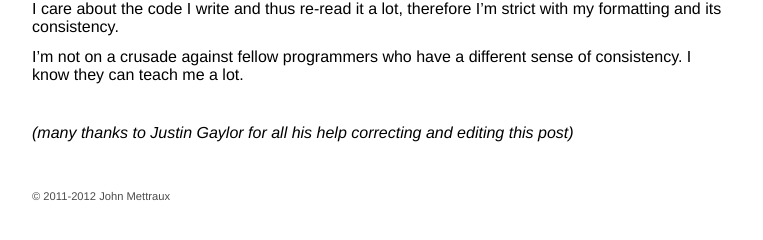
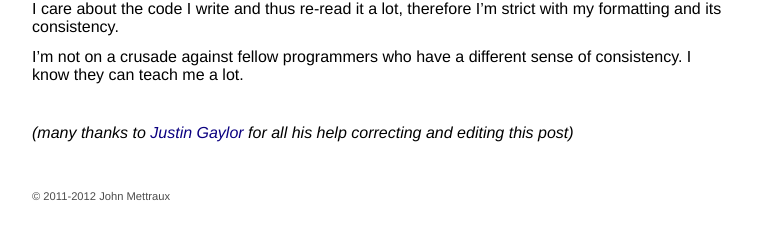
Before and after one commit to jmettraux/jmettraux.github.com, a Jekyll site: the page built from _posts/2012-05-07-fear-of-a-new-line.md, in a window 1280 px wide and 900 px high, scrolled down 4530 px. Shown: the part 647-887 px from the top of the window, without its empty margins (258-1021 px from the left). Built offline with Jekyll 4.4.1, drawn with Linux system fonts in a browser that asks for light colours; part of the change alters nothing that is shown.

```diff
--- a/_posts/2012-05-07-fear-of-a-new-line.md
+++ b/_posts/2012-05-07-fear-of-a-new-line.md
@@ -335,4 +335,4 @@ I'm not on a crusade against fellow programmers who have a different sense of co
 
 &nbsp;
 
-_(many thanks to Justin Gaylor for all his help correcting and editing this post)_
+_(many thanks to [Justin Gaylor](http://www.justingaylor.com) for all his help correcting and editing this post)_
```
